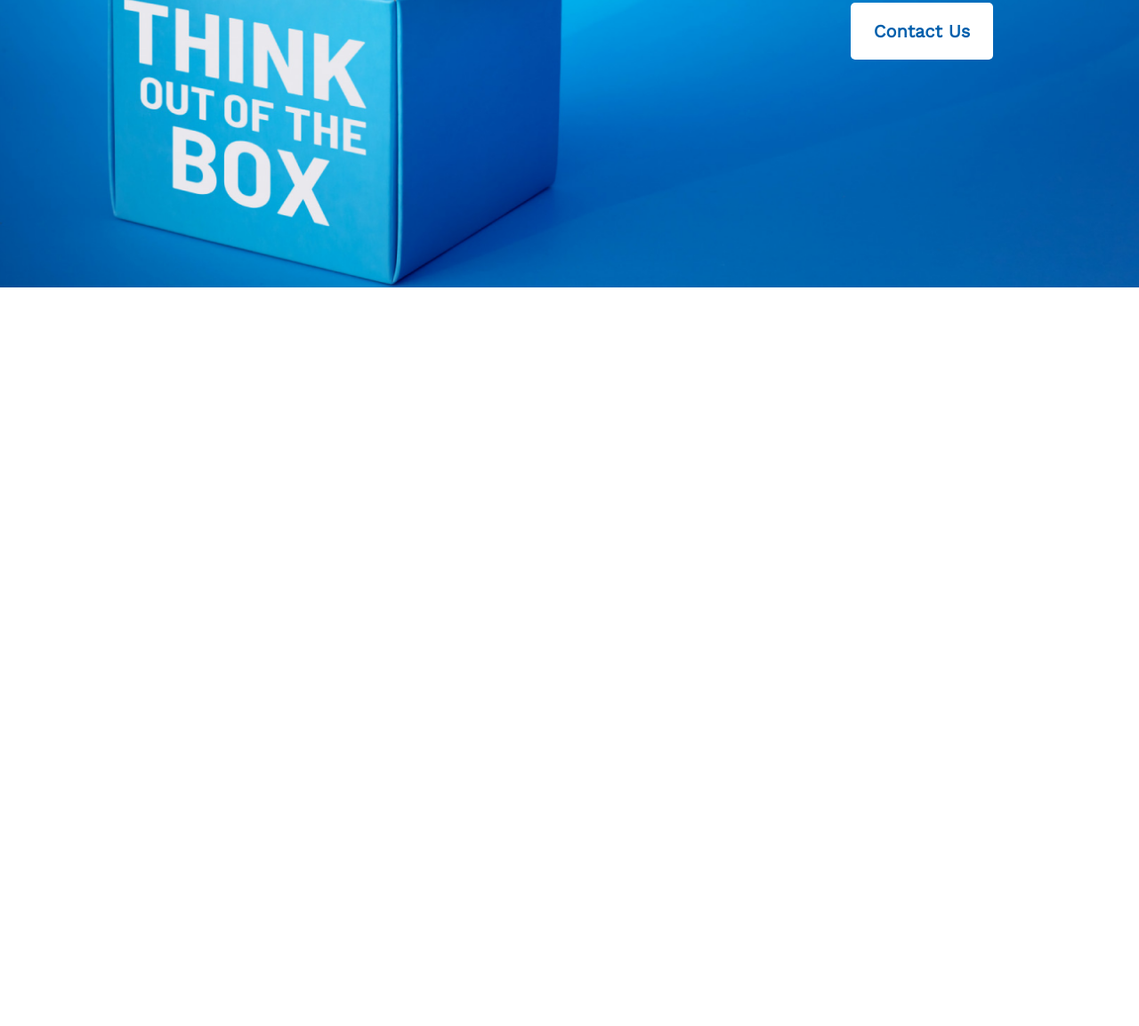
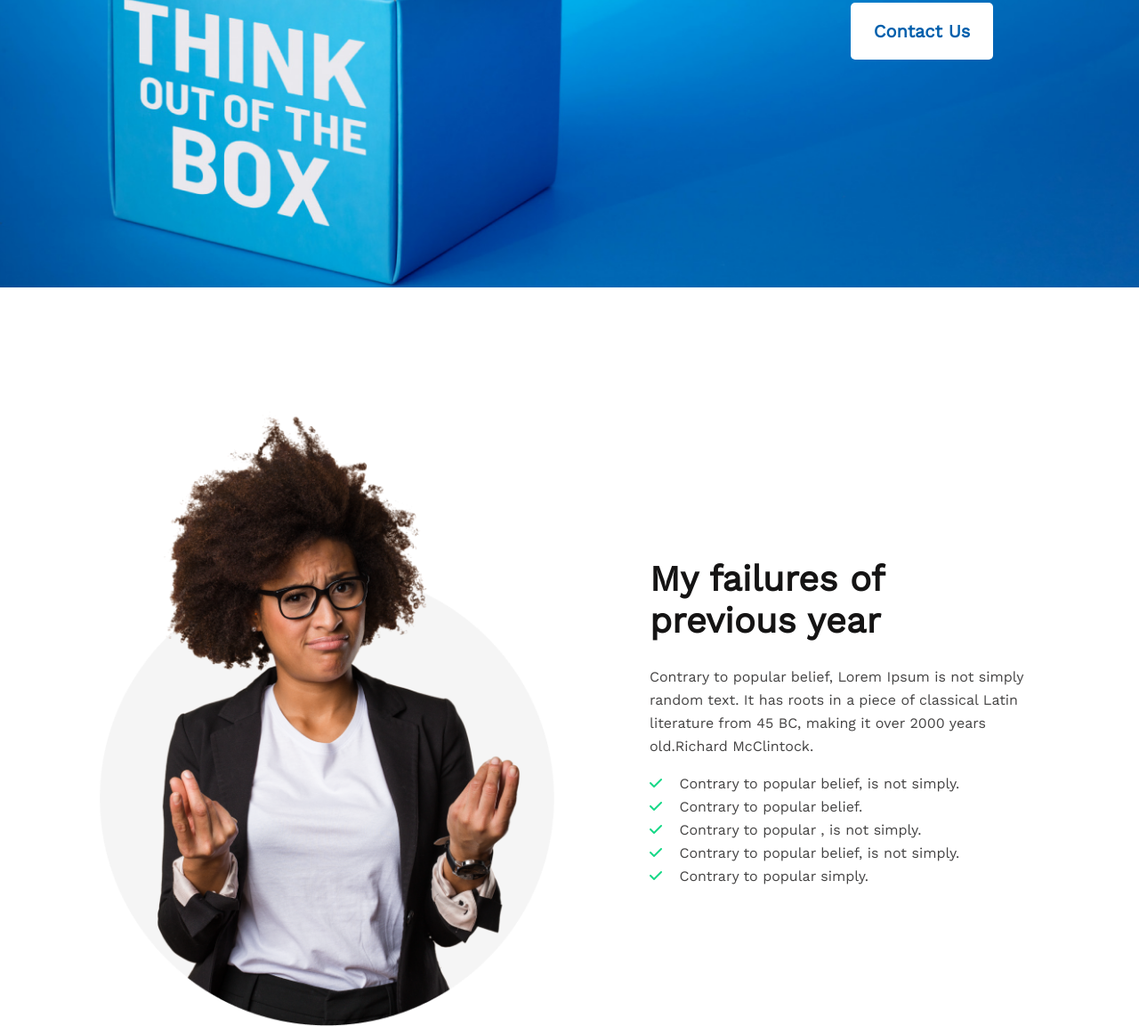
Before and after one commit to Rahful/New-Year-New-Me-Website, a plain HTML site: page index.html in a window 1280 px wide. Shown: the part 477-1630 px from the top of the page at 89% size. Before the commit the page ends 800 px from the top, so only its background shows below. Drawn offline with nearby package versions, Linux system fonts and the light colour scheme.

Commit message:
person-section

```diff
--- a/index.html
+++ b/index.html
@@ -25,5 +25,22 @@
                 <button class="banner-btn">Contact Us</button>
             </section>
         </header>
+        <main>
+            <!-- Failures section part -->
+            <section class="person-section">
+                <img src="images/person.png" alt="">
+                <div class="person-blog">
+                    <h2 class="person-blog-title">My failures of <br> previous year</h2>
+                    <p class="person-blog-description">Contrary to popular belief, Lorem Ipsum is not simply random text. It has
+                        roots in a piece of classical Latin literature from 45 BC, making it over 2000 years old.Richard McClintock.
+                    </p>
+                        <ul>
+                            <li><i class="fa-solid fa-check"></i> Contrary to popular belief, is not simply.</li>
+                            <li><i class="fa-solid fa-check"></i> Contrary to popular belief.</li>
+                            <li><i class="fa-solid fa-check"></i> Contrary to popular , is not simply.</li>
+                            <li><i class="fa-solid fa-check"></i> Contrary to popular belief, is not simply.</li>
+                            <li><i class="fa-solid fa-check"></i> Contrary to popular simply.</li>
+                        </ul>
+                </div>
 </body>
 </html>
--- a/styles/style.css
+++ b/styles/style.css
@@ -49,3 +49,54 @@ header {
     border-radius: 5px;
     border: none;
 }
+/* main section style */
+main {
+    max-width: 1100px;
+    margin: auto;
+}
+
+/* Failures section style */
+.person-section {
+    display: flex;
+    align-items: center;
+    margin-top: 130px;
+}
+
+.person-section img {
+    width: 550px;
+}
+
+.person-blog {
+    margin-left: 90px;
+    margin-top: 20px;
+}
+
+.person-blog-title {
+    font-weight: 700;
+    font-size: 40px;
+    line-height: 47px;
+    margin-bottom: 27px;
+    color: #151414;
+}
+
+.person-blog-description {
+    font-weight: 400;
+    font-size: 16px;
+    line-height: 26px;
+    color: #444343;
+}
+
+ul {
+    margin-top: 16px;
+}
+
+ul li {
+    list-style: none;
+    color: #444343;
+    line-height: 26px;
+}
+
+.fa-solid {
+    color: #16D887;
+    margin-right: 14px;
+}
```
